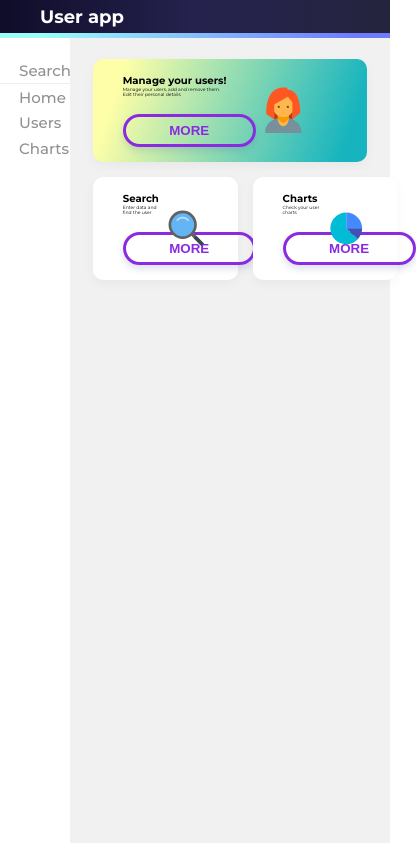
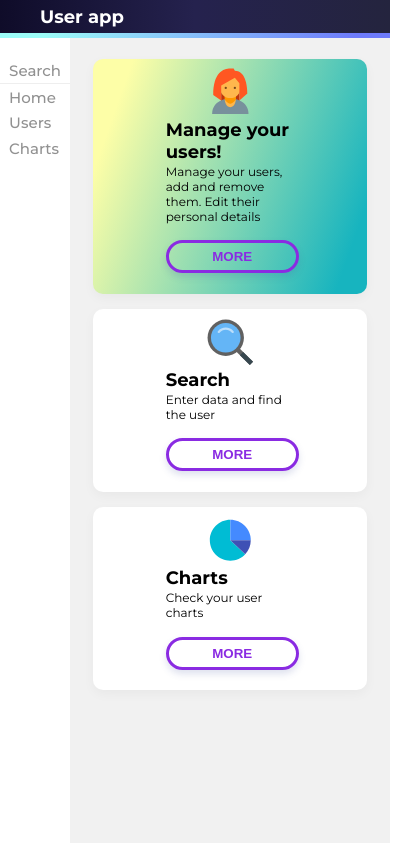
Before and after one commit to kubajot90/The_BitByBit_Recruitment_app, a React (Create React App) app: page / in a window 390 px wide. Shown: the whole page, 416 px wide, since content can reach past the window. Built offline with nearby package versions, Linux system fonts and the light colour scheme; no server answers.

Commit message:
Add media querries

```diff
--- a/src/components/main/charts/Charts.module.css
+++ b/src/components/main/charts/Charts.module.css
@@ -49,3 +49,19 @@
   color: var(--secondary-blue);
   color: white;
 }
+
+@media (max-width: 730px) {
+  .Charts {
+    flex-direction: column;
+  }
+  .doughnutContainer {
+    width: 100%;
+  }
+  .smallContainer,
+  .detailsContainer {
+    height: 100%;
+  }
+  .chartsWrapper {
+    width: 100%;
+  }
+}
--- a/src/components/main/home/Home.js
+++ b/src/components/main/home/Home.js
@@ -1,29 +1,12 @@
-import { useNavigate } from "react-router-dom";
 import Card from "./card/Card";
 import { FcBusinesswoman } from "react-icons/fc";
-// import { MdScreenSearchDesktop } from "react-icons/md";
-// import { AiOutlineLineChart } from "react-icons/ai";
 import { FcSearch } from "react-icons/fc";
 import { FcPieChart } from "react-icons/fc";
 import classes from "./Home.module.css";
 
 function Home() {
-  const navigate = useNavigate();
-
   return (
     <div className={classes.Home}>
-      {/* <div className={`container ${classes.userCard}`}>
-        <div className={classes.titleWrapper}>
-          <span className={classes.title}>Manage your users!</span>
-          <span className={classes.subtitle}>
-            Manage your users, add and remove them. Edit their personal details.
-          </span>
-          <button onClick={() => navigate("users")} className={classes.button}>
-            More
-          </button>
-        </div>
-        <FcBusinesswoman className={classes.userIcon} />
-      </div> */}
       <Card
         navigatePath="users"
         icon={<FcBusinesswoman className={classes.userIcon} />}
@@ -37,14 +20,14 @@ function Home() {
           icon={<FcSearch className={classes.userIcon} />}
           title="Search"
           subtitle="Enter data and find the user"
-          width="50%"
+          width="47%"
         />
         <Card
           navigatePath="charts"
           icon={<FcPieChart className={classes.userIcon} />}
           title="Charts"
           subtitle="Check your user charts"
-          width="50%"
+          width="47%"
         />
       </div>
     </div>
--- a/src/components/main/home/Home.module.css
+++ b/src/components/main/home/Home.module.css
@@ -6,9 +6,16 @@
 
 .cardsWrapper {
   display: flex;
+  justify-content: space-between;
 }
 
 .searchCard,
 .chartCard {
   width: 50%;
 }
+
+@media (max-width: 730px) {
+  .cardsWrapper {
+    flex-direction: column;
+  }
+}
--- a/src/components/main/home/card/Card.js
+++ b/src/components/main/home/card/Card.js
@@ -8,7 +8,7 @@ function Card({ icon, title, subtitle, navigatePath, width, backgroundImage }) {
     <div
       className={`container ${classes.Card}`}
       style={{
-        width: `${width}`,
+        // width: `${width}`,
         backgroundImage: `${backgroundImage}`,
       }}
     >
--- a/src/components/main/home/card/Card.module.css
+++ b/src/components/main/home/card/Card.module.css
@@ -1,6 +1,7 @@
 .Card {
   display: flex;
   align-items: center;
+  flex-grow: 1;
 }
 
 .titleWrapper {
@@ -40,3 +41,22 @@
   color: white;
   background-color: blueviolet;
 }
+
+@media (max-width: 730px) {
+  .title {
+    font-size: 1.2rem;
+  }
+
+  .subtitle {
+    font-size: 0.8rem;
+  }
+  .button {
+    margin: 0 auto 1rem auto;
+  }
+}
+
+@media (max-width: 420px) {
+  .Card {
+    flex-direction: column-reverse;
+  }
+}
--- a/src/components/main/search/Search.module.css
+++ b/src/components/main/search/Search.module.css
@@ -1,13 +1,12 @@
 .inputWrapper {
   position: relative;
-  margin-bottom: 0.8rem;
-  margin-bottom: 1.6rem;
+  margin: 0 0.5rem 1.6rem 0.5rem;
 }
 
 .searchInput {
-  padding: 0.6rem 0.8rem;
+  padding: 0.7rem 0.8rem;
   width: 100%;
-  border-radius: 7px;
+  border-radius: 10px;
   border: none;
   background-color: #fff;
   color: var(--secondary-blue);
--- a/src/components/sideBar/SideBar.module.css
+++ b/src/components/sideBar/SideBar.module.css
@@ -46,3 +46,13 @@
 .navButton:hover {
   background-color: rgba(205, 205, 205, 0.213);
 }
+
+@media (max-width: 730px) {
+  .icon {
+    display: none;
+  }
+
+  .iconArrow {
+    display: none;
+  }
+}
--- a/src/components/topBar/TopBar.module.css
+++ b/src/components/topBar/TopBar.module.css
@@ -8,6 +8,7 @@
   width: 100%;
   height: 2.2rem;
   background-image: linear-gradient(to right, #0f0c29, #25224e, #24243e);
+  z-index: 99;
 }
 
 .divider {
--- a/src/index.css
+++ b/src/index.css
@@ -38,7 +38,7 @@ body {
 }
 
 .container {
-  padding: 1rem 2rem;
+  padding: 2% 3%;
   margin-bottom: 0.8rem;
   margin: 0.5rem;
   border-radius: 10px;
@@ -55,3 +55,10 @@ body {
   color: var(--primary-grey);
   border-bottom: 1px solid var(--secondary-grey);
 }
+
+@media (max-width: 340px) {
+  html,
+  body {
+    font-size: 10px;
+  }
+}
```
